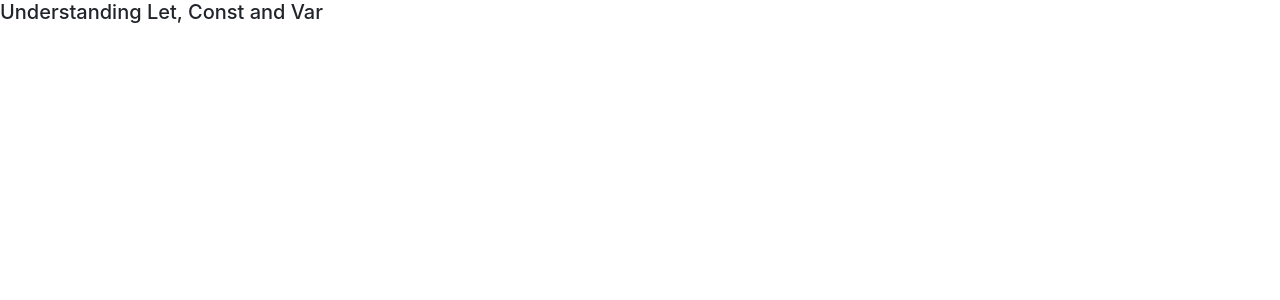
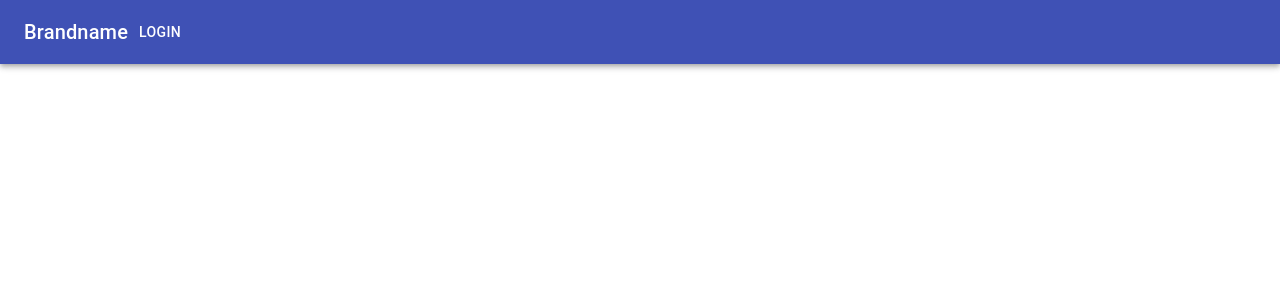
Before and after one commit to minhtran84/react-basic, a React (Create React App) app: page / in a window 1280 px wide. Shown: the top 300 px of the page. Built offline with nearby package versions, Linux system fonts and the light colour scheme.

Commit message:
get start with Material-UI

```diff
--- a/package.json
+++ b/package.json
@@ -3,11 +3,15 @@
   "version": "0.1.0",
   "private": true,
   "dependencies": {
+    "@material-ui/core": "^4.9.11",
+    "@material-ui/icons": "^4.9.1",
+    "@material-ui/styles": "^4.9.10",
     "@testing-library/jest-dom": "^4.2.4",
     "@testing-library/react": "^9.4.0",
     "@testing-library/user-event": "^7.2.1",
     "bootstrap": "^4.4.1",
     "chart.js": "^2.9.3",
+    "classnames": "^2.2.6",
     "react": "^16.12.0",
     "react-chartjs-2": "^2.9.0",
     "react-dom": "^16.12.0",
--- a/src/App.js
+++ b/src/App.js
@@ -1,54 +1,15 @@
+// WITH MATERIAL-UI FRAMEWORK
 import React from 'react';
 import './App.css';
 
-//import MyChart from './components/TheChart';
-//import ChartComponent from './components/ChartComponent';
-//import PieChart from './components/PieChart';
-
-import WebService from './components/RestAPIComponent';
-
-import SomethingComponent from './components/SomethingComponent';
+import { Navbar } from './components';
 
 class App extends React.Component {
-  constructor(props) {
-    super(props);
-    this.state = {
-      labels: [],
-      datasets: []
-    }
-  }
-
-  componentDidMount() {
-    this.setState({
-      labels: ['A', 'B', 'C'],
-      datasets: [{
-        data: [1000, 2000, 3000],
-        backgroundColor: ['orange', 'blue', 'green']
-      }]
-    });
-  }
 
     render() {
-
-    //const { labels, datasets } =  this.state;
-
         return (
             <div>
-
-        {/* //pass data kiểu này cũng chạy */}
-        {/* <PieChart labels={this.state.labels} datasets={this.state.datasets} /> */}
-
-        {/* <PieChart labels={labels} datasets={datasets} /> */}
-
-        {/* <WebService /> */}
-
-        <SomethingComponent />
-
-        {/* <MyChart
-          values={ this.state.values }
-          //labels={ [ this.state.labels[0], this.state.labels[1] ] }
-          labels={ this.props.labels }
-        /> */}
+                <Navbar />
             </div>
         );
     }
--- /dev/null
+++ b/src/components/index.js
@@ -0,0 +1 @@
+export { default as Navbar } from './material-ui/Navbar';
--- /dev/null
+++ b/src/components/material-ui/Navbar.js
@@ -0,0 +1,21 @@
+import React from 'react';
+import { AppBar, Toolbar, Typography, Button } from '@material-ui/core';
+// import { IconButton } from '@material-ui/core';
+// import { MenuIcon } from '@material-ui/icons/Menu';
+
+const Navbar = () => {
+    return (
+        <div>
+            <AppBar position="static">
+                <Toolbar>
+                    <Typography variant="h6" color="inherit">
+                        Brandname
+                    </Typography>
+                    <Button color="inherit">Login</Button>
+                </Toolbar>
+            </AppBar>
+        </div>
+    )
+}
+
+export default Navbar;
```
Also changed, not shown: 2 other files (tests, documents, lock files or other folders). Lines whose indentation alone changed are shown as unchanged.
